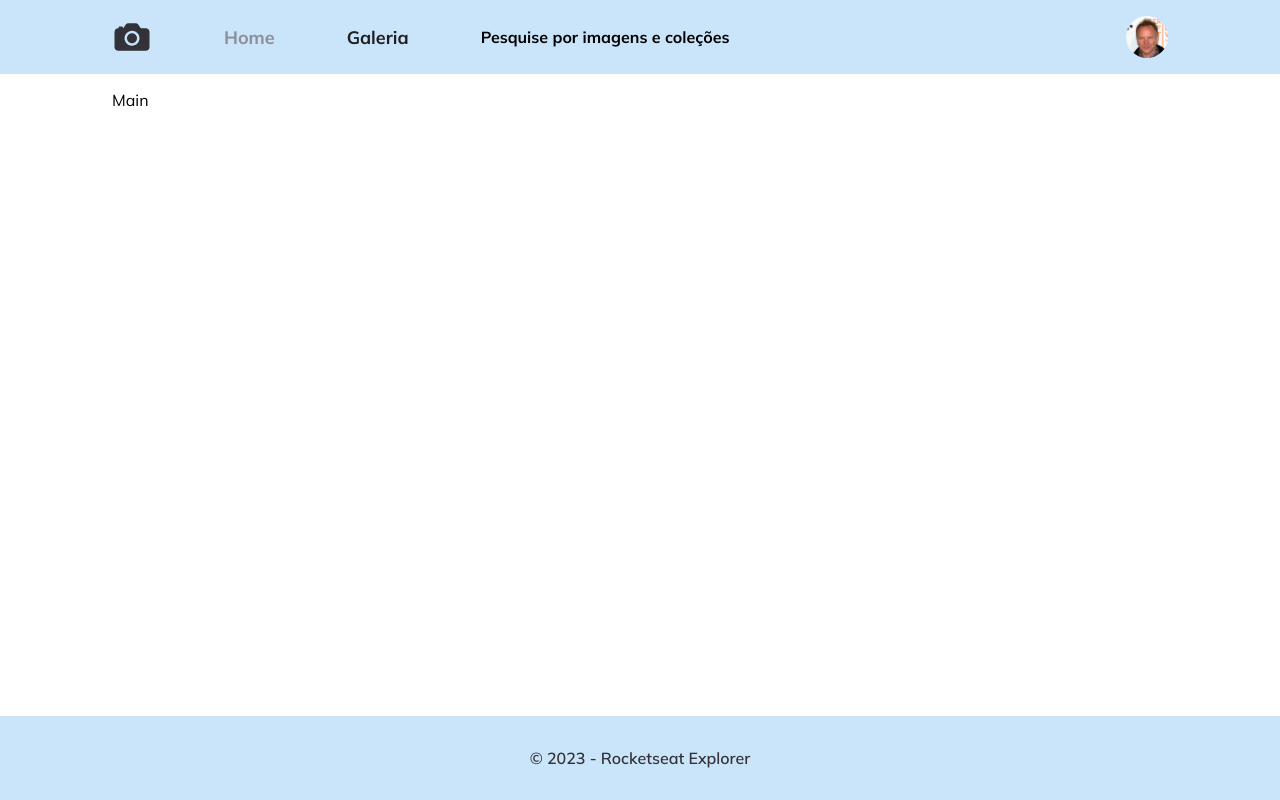
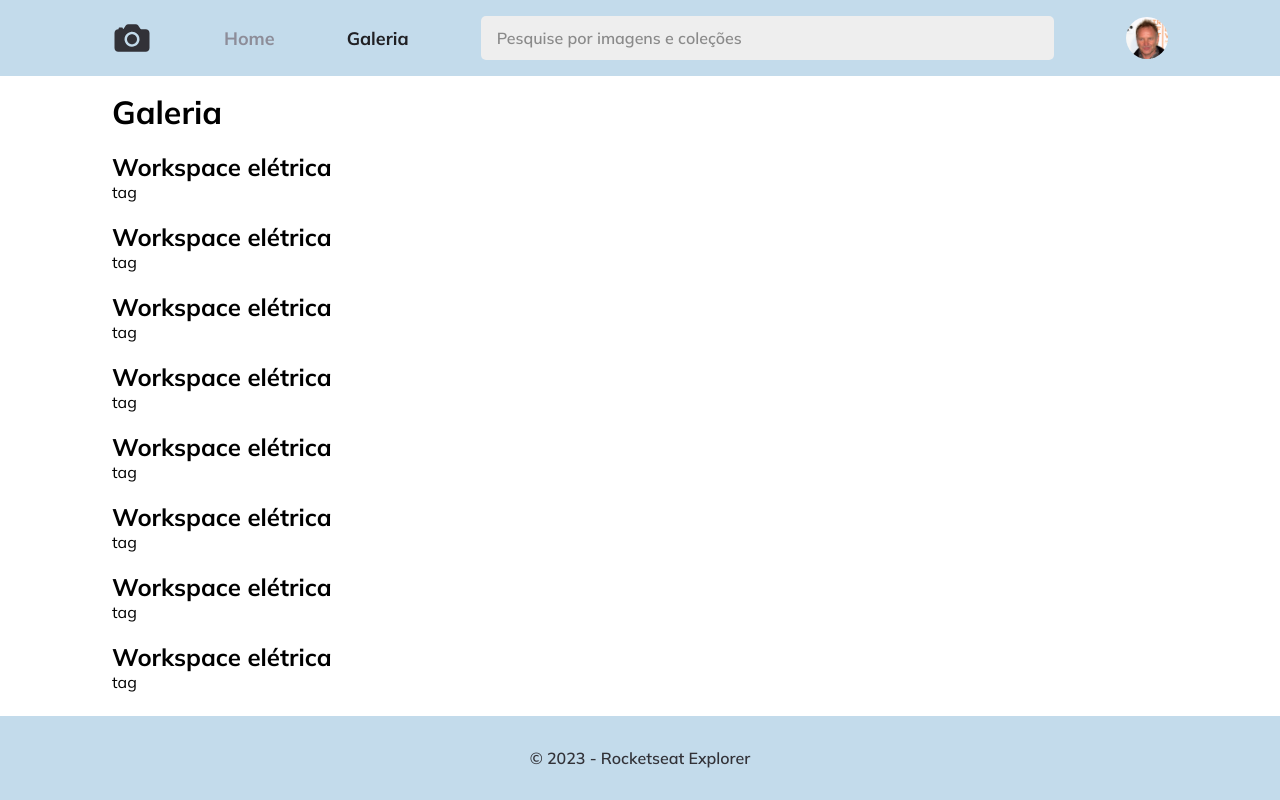
Before and after one commit to slowrach/foto-blog, a plain HTML site: page index.html in a window 1280 px wide. Drawn offline with Linux system fonts and the light colour scheme.

Commit message:
configuração de barra de pesquisa e início dos itens da galeria

```diff
--- a/index.html
+++ b/index.html
@@ -1,6 +1,7 @@
 <!DOCTYPE html>
 <html lang="pt-br">
 <head>
+   <link rel="shortcut icon" href="assets/icon.png" type="image/x-icon">
    <link rel="preconnect" href="https://fonts.googleapis.com">
    <link rel="preconnect" href="https://fonts.gstatic.com" crossorigin>
 
@@ -23,13 +24,109 @@
             </ul>
          </nav>
 
-         <form>Pesquise por imagens e coleções</form>
+         <form>
+            <div class="search-bar">
+               <label for="search">Pesquise por imagens e coleções</label>
+               <input type="text" id="search" placeholder="Pesquise por imagens e coleções">
+            </div>
+         </form>
 
          <img class="profile" src="assets/profile.jpg" alt="foto de perfil do usuário">
       </header>
       <main>
          <div class="container">
-            Main
+            <h1>Galeria</h1>
+            <section class="gallery">
+               <figure class="item">
+                  <img src="" alt="">
+                  <figcaption class="title-item">
+                     <h2>Workspace elétrica</h2>
+                     <div class="tags">
+                        <span>tag</span>
+                     </div>
+                  </figcaption>
+               </figure>
+
+               <figure class="item">
+                  <img src="" alt="">
+                  <figcaption class="title-item">
+                     <h2>Workspace elétrica</h2>
+                     <div class="tags">
+                        <span>tag</span>
+                     </div>
+                  </figcaption>
+               </figure>
+
+               <figure class="item">
+                  <img src="" alt="">
+                  <figcaption class="title-item">
+                     <h2>Workspace elétrica</h2>
+                     <div class="tags">
+                        <span>tag</span>
+                     </div>
+                  </figcaption>
+               </figure>
+
+               <figure class="item">
+                  <img src="" alt="">
+                  <figcaption class="title-item">
+                     <h2>Workspace elétrica</h2>
+                     <div class="tags">
+                        <span>tag</span>
+                     </div>
+                  </figcaption>
+               </figure>
+
+               <figure class="item">
+                  <img src="" alt="">
+                  <figcaption class="title-item">
+                     <h2>Workspace elétrica</h2>
+                     <div class="tags">
+                        <span>tag</span>
+                     </div>
+                  </figcaption>
+               </figure>
+
+               <figure class="item">
+                  <img src="" alt="">
+                  <figcaption class="title-item">
+                     <h2>Workspace elétrica</h2>
+                     <div class="tags">
+                        <span>tag</span>
+                     </div>
+                  </figcaption>
+               </figure>
+
+               <figure class="item">
+                  <img src="" alt="">
+                  <figcaption class="title-item">
+                     <h2>Workspace elétrica</h2>
+                     <div class="tags">
+                        <span>tag</span>
+                     </div>
+                  </figcaption>
+               </figure>
+
+               <figure class="item">
+                  <img src="" alt="">
+                  <figcaption class="title-item">
+                     <h2>Workspace elétrica</h2>
+                     <div class="tags">
+                        <span>tag</span>
+                     </div>
+                  </figcaption>
+               </figure>
+
+               <figure class="item">
+                  <img src="" alt="">
+                  <figcaption class="title-item">
+                     <h2>Workspace elétrica</h2>
+                     <div class="tags">
+                        <span>tag</span>
+                     </div>
+                  </figcaption>
+               </figure>
+            </section>
          </div>
       </main>
       <footer class="container">
--- a/styles/style.css
+++ b/styles/style.css
@@ -13,7 +13,7 @@
    --titles: #202024;--footer: #323238;--search-bar: #3d3d3d;
    --header-title: #8d8d99;
    --bg-search-bar: #eeeeee;--bg-tag: #f5f5f5;
-   --bg-app: #cae5fa;
+   --bg-app: #c3dbeb;
 }
 
 body {
@@ -59,6 +59,29 @@ header form {
    flex: 1;
 }
 
+.search-bar label{
+   width: 1px;
+   height: 1px;
+   overflow: hidden;
+   position: absolute;
+}
+
+.search-bar input {
+   width: 100%;
+   background-color: var(--bg-search-bar);
+   border: none;
+   font-family: 'Mulish', sans-serif;
+   font-size: 1.6rem;
+   font-weight: 600;
+   padding: 1.2rem 1.6rem;
+   border-radius: 5px;
+}
+
+.search-bar input::placeholder {
+   opacity: 0.56;
+   color: var(--search-bar);
+}
+
 header .profile {
    width: 4.2rem;
    height: 4.2rem;
```
Also changed, not shown: assets/icon.png (added).
